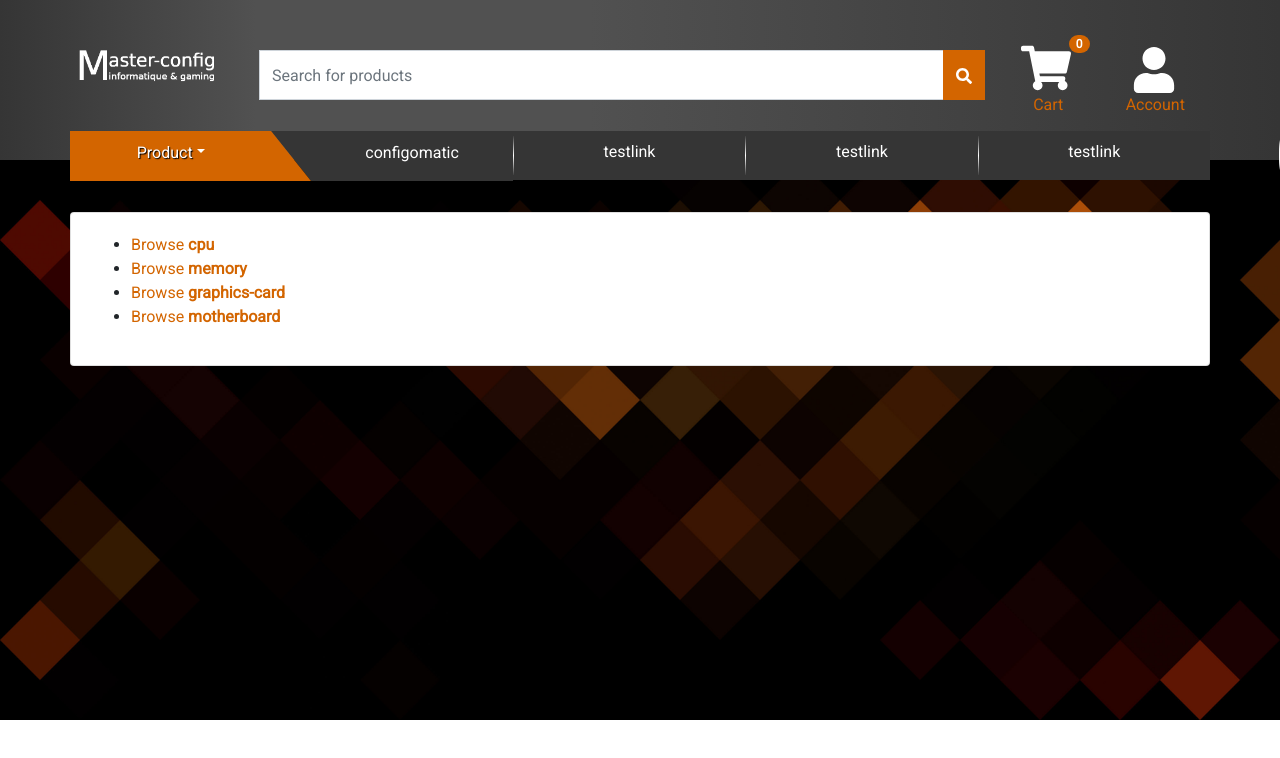
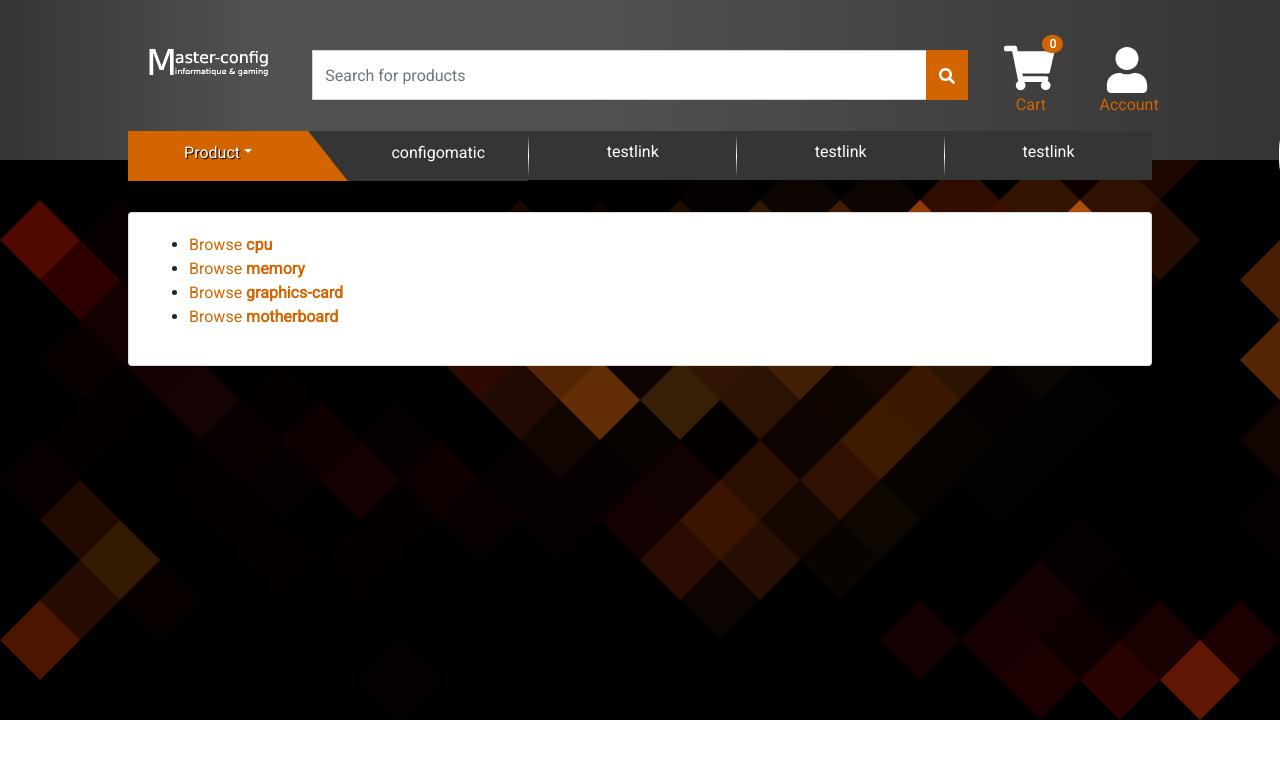
Before and after one commit to mteterel/e-commerce, a React (Create React App) app in the folder client/: page / in a window 1280 px wide. Shown: the top 758 px of the page. Built offline with nearby package versions, Linux system fonts and the light colour scheme.

Commit message:
update index scss

```diff
--- a/client/src/index.scss
+++ b/client/src/index.scss
@@ -3,6 +3,7 @@
 
 .container {
   padding: 0 !important;
+  max-width: 80%;
 }
 
 .tab-content {
@@ -67,7 +68,3 @@
    color: rgba(15, 67, 236, 0.849);
    font-size: 13px;
  }
-
- .add_product {
-   cursor: pointer;
- }
```
